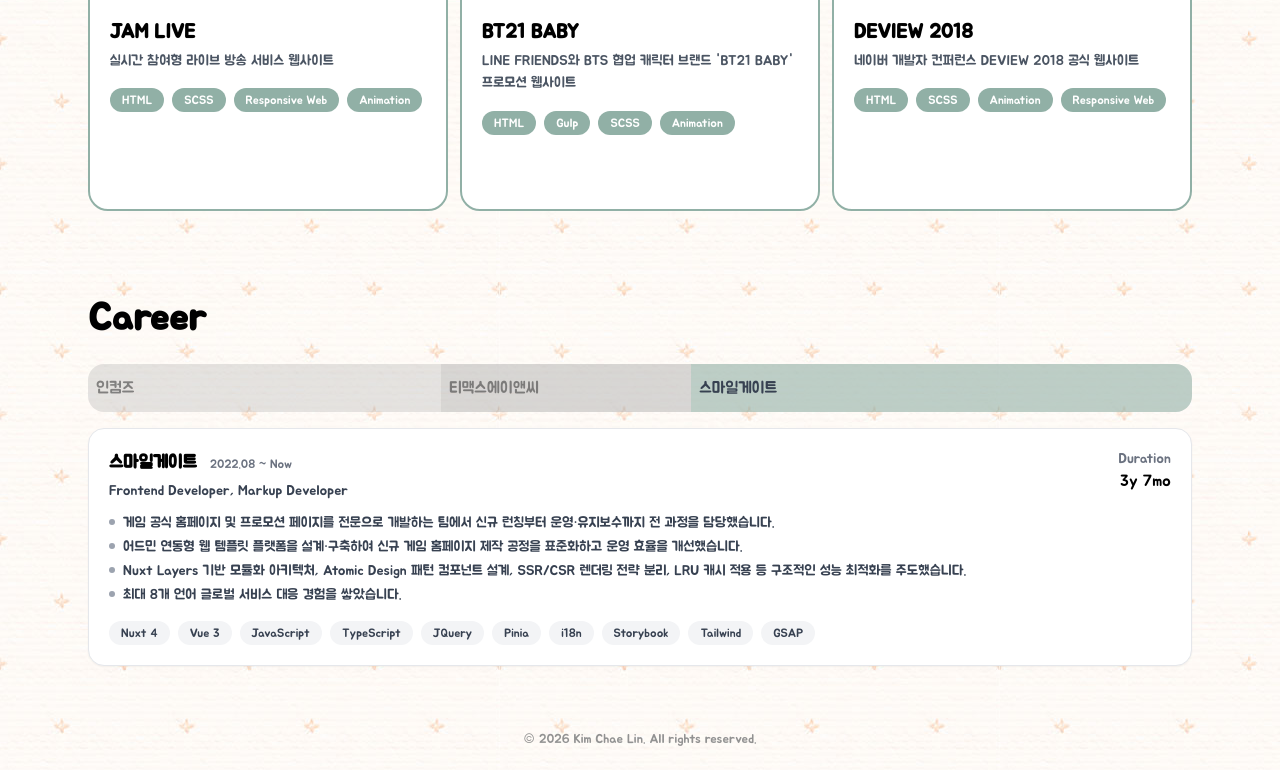
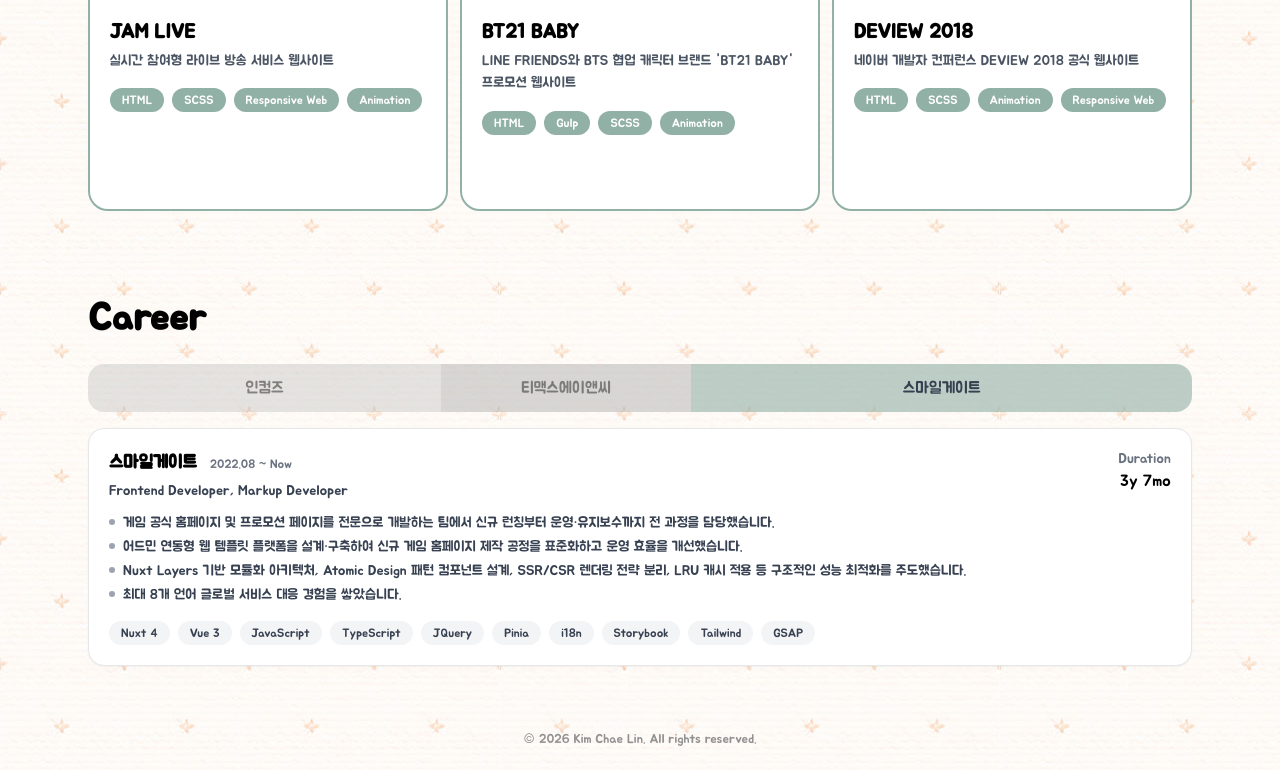
Before and after one commit to chae-lin/chae-lin.github.io, a Nuxt app: page / in a window 1280 px wide. Shown: the part 2086-2856 px from the top of the page. Built offline with nearby package versions, Linux system fonts and the light colour scheme; a web font is replaced by a local one.

Commit message:
fix. 버튼 스타일 가운데 정렬

```diff
--- a/components/ui/career/Bar.vue
+++ b/components/ui/career/Bar.vue
@@ -79,7 +79,7 @@
 }
 
 .bar-btn {
-  @apply relative flex flex-col justify-center py-3 px-2 grayscale transition;
+  @apply relative flex flex-col justify-center items-center py-3 px-2 grayscale transition;
 }
 
 .bar-label {
```
